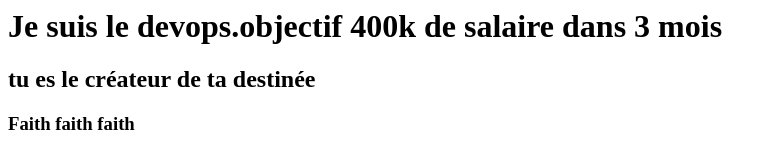
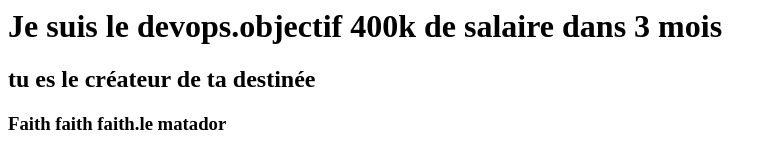
Before and after one commit to kamatador9/firstgitrepos, a plain HTML site: page index.html in a window 1280 px wide. Shown: the whole page, without its empty margins (0-777 px from the left). Drawn offline with Linux system fonts and the light colour scheme.

Commit message:
Create index.html
edit the 3rd quote

```diff
--- a/index.html
+++ b/index.html
@@ -2,6 +2,6 @@
 <body>
 <h1>Je suis le devops.objectif 400k de salaire dans 3 mois </h1>
 <h2> tu es le créateur de ta destinée </h2>
-<h3> Faith faith faith </h3>
+<h3> Faith faith faith.le matador </h3>
 </body>
 </html>
```
